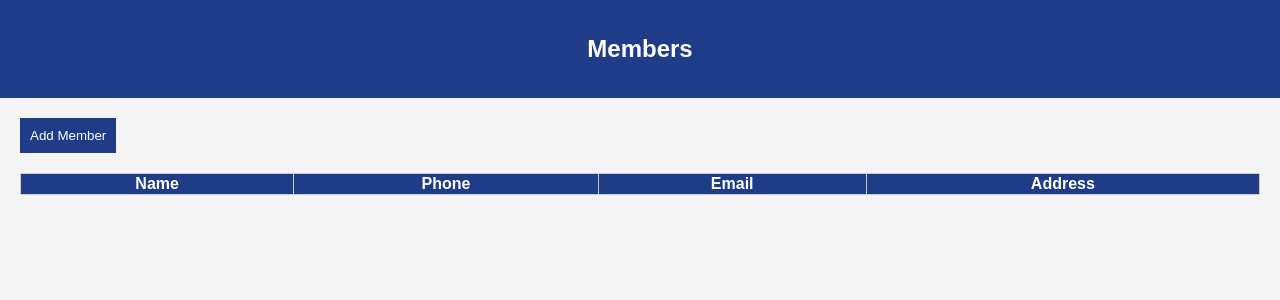
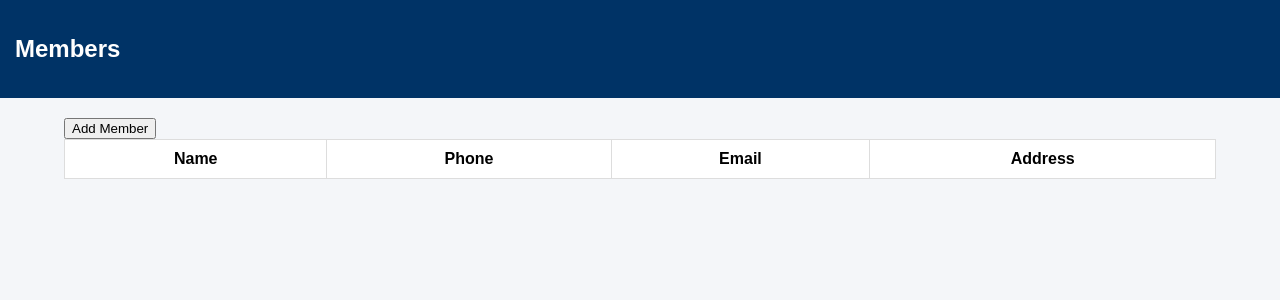
Before and after one commit to musyokisamuel97-collab/church-management-system, a PHP site: page /members.php in a window 1280 px wide. Shown: the top 300 px of the page. Run offline with PHP 8.4, Linux system fonts and the light colour scheme; lists and menus that the app fills with data are empty.

Commit message:
Update style.css

```diff
--- a/style.css
+++ b/style.css
@@ -1,49 +1,87 @@
 body{
-font-family: Arial;
-background:#f5f5f5;
+font-family:Arial;
+background:#f4f6f9;
 margin:0;
 }
 
+/* HEADER */
+
 header{
-background:#1f3c88;
+background:#003366;
 color:white;
 padding:15px;
+display:flex;
+align-items:center;
+}
+
+header img{
+width:50px;
+margin-right:10px;
+}
+
+header h1{
+font-size:20px;
+}
+
+/* CONTAINER */
+
+.container{
+width:90%;
+margin:auto;
+margin-top:20px;
+}
+
+/* DASHBOARD CARDS */
+
+.card{
+background:white;
+padding:20px;
+margin:10px;
+display:inline-block;
+width:200px;
+border-radius:6px;
+box-shadow:0 0 5px rgba(0,0,0,0.2);
 text-align:center;
 }
 
-nav{
-background:#f4b400;
+/* BUTTONS */
+
+.btn{
+background:#007bff;
 padding:10px;
+border:none;
+color:white;
+cursor:pointer;
+border-radius:4px;
 }
 
-nav a{
+/* TABLE */
+
+table{
+width:100%;
+border-collapse:collapse;
+background:white;
+}
+
+table th,table td{
+padding:10px;
+border:1px solid #ddd;
+}
+
+/* BOTTOM NAVIGATION */
+
+.footer-nav{
+position:fixed;
+bottom:0;
+width:100%;
+background:#003366;
+padding:10px;
+text-align:center;
+}
+
+.footer-nav a{
+color:white;
 margin:10px;
 text-decoration:none;
 font-weight:bold;
 }
-
-.container{
-padding:20px;
-}
-
-button{
-background:#1f3c88;
-color:white;
-padding:10px;
-border:none;
-}
-
-table{
-width:100%;
-border-collapse:collapse;
-margin-top:20px;
-}
-
-table, th, td{
-border:1px solid #ccc;
-}
-
-th{
-background:#1f3c88;
-color:white;
-}
```
